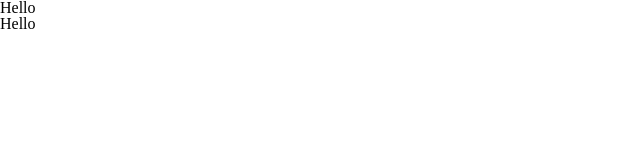
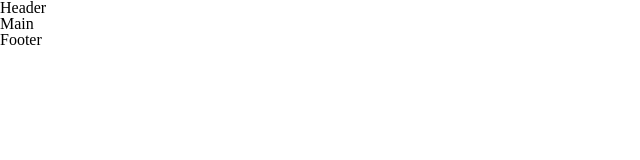
Before and after one commit to kznkv-skillup/d.github.io, a plain HTML site: page index.html in a window 1280 px wide. Shown: the full height of the page, 0-640 px from the left. Drawn offline with Linux system fonts and the light colour scheme.

Commit message:
added header,main,footer

```diff
--- a/index.html
+++ b/index.html
@@ -7,7 +7,8 @@
 	<title>Shop project</title>
 </head>
 <body>
-	<h1>Hello</h1>
-	<h6>Hello</h6>
+	<header class="header">Header</header>
+	<main class="main">Main</main>
+	<footer class="footer">Footer</footer>
 </body>
 </html>
```
